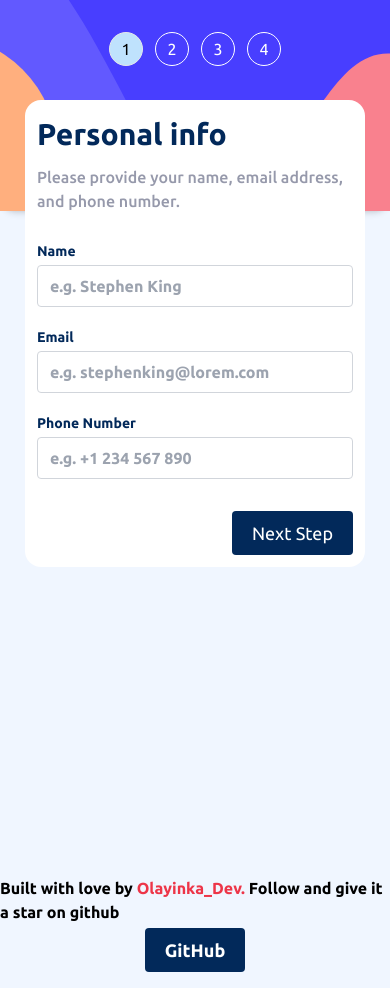
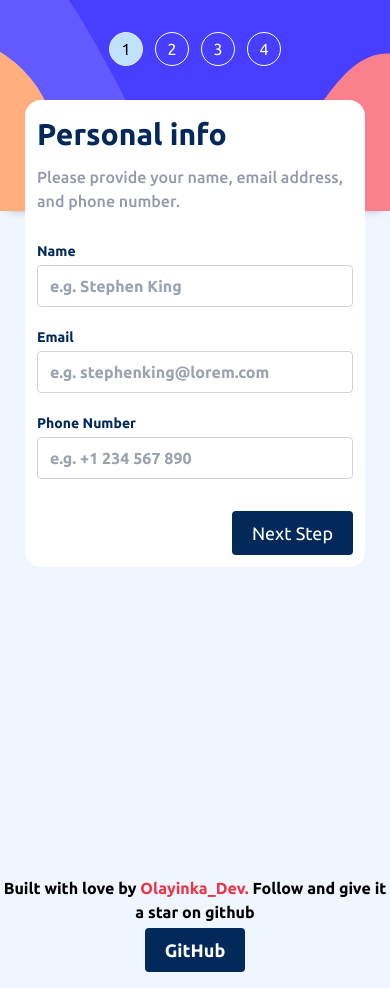
Before and after one commit to olayinka06-dev/multi-step-form-main, a Next.js app: page / in a window 390 px wide. Built offline with nearby package versions, Linux system fonts and the light colour scheme.

Commit message:
making some Adjustment

```diff
--- a/src/app/layout.js
+++ b/src/app/layout.js
@@ -16,9 +16,9 @@ export default function RootLayout({ children }) {
         />
       </Head>
       <body
-      className="body"
+      className="body overflow-x-hidden"
       >{children}
-        <div className="flex footer font-[600] py-4 flex-col gap-1 mt-4 items-center justify-center bg-[hsl(217,100%,97%)]">
+        <div className="flex footer font-[600] py-4 flex-col text-center gap-1 mt-4 items-center justify-center bg-[hsl(217,100%,97%)]">
         <span>Built with love by <span className="text-[hsl(354,84%,57%)]">Olayinka_Dev.</span> Follow and give it a star on github</span>
         <a className="inline-flex text-white bg-[hsl(213,96%,18%)] border-0 py-2 px-5 focus:outline-none hover:opacity-[90%] rounded text-lg" href="">GitHub</a>
       </div>
--- a/src/app/page.jsx
+++ b/src/app/page.jsx
@@ -154,7 +154,7 @@ export default function Home() {
   };
 
   return (
-    <div className="w-full h-[100vh] md:flex flex-col items-center justify-center bg-[hsl(217,100%,97%)]">
+    <div className={`w-full sm:h-[100vh] ${activeStep === 1 ? "h-[155vh]": "h-[100vh]"} md:flex flex-col items-center justify-center bg-[hsl(217,100%,97%)]`}>
       <div className="card md:w-2/3 relative md:bg-white flex md:flex-row flex-col gap-5 rounded-2xl shadow-md md:p-5 md:h-[85vh!important]">
         <SideBar handleClickMenu={handleClickStep} activeStep={activeStep} />
         <div className="w-full md:px-0 px-[25px] md:relative md:mx-0 mx-auto md:top-0 absolute top-[100px]">
```
